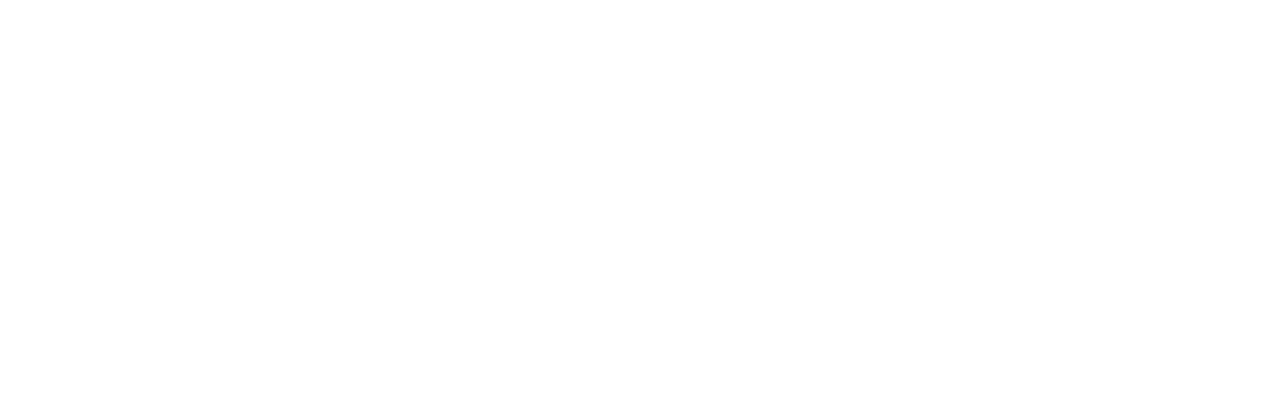
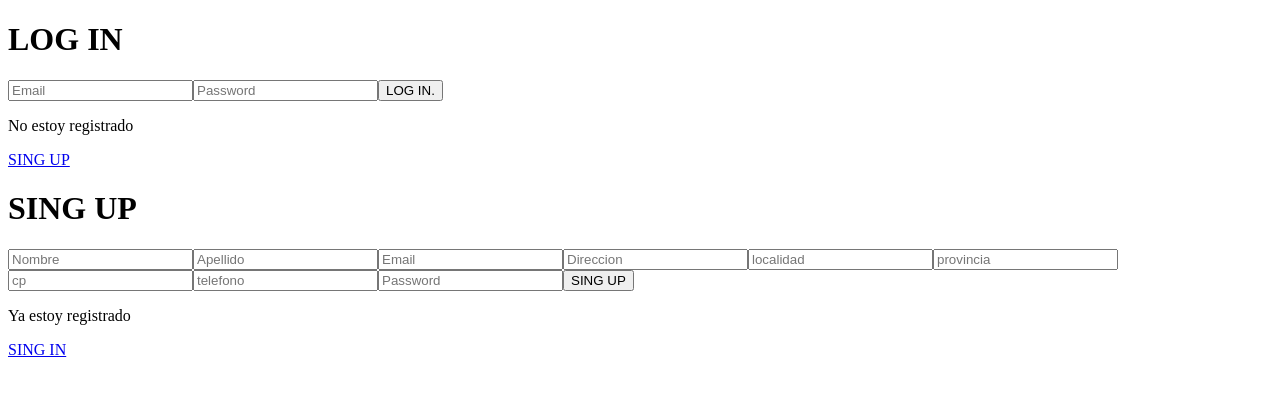
Before and after one commit to AmaiaAretxalde/proyecto-urbegi, an Angular app: page /iniciosesion in a window 1280 px wide. Shown: the top 396 px of the page. Built offline with nearby package versions, Linux system fonts and the light colour scheme; a web font is replaced by a local one.

Commit message:
pagina comun registro-login

```diff
--- a/src/app/app-routing.module.ts
+++ b/src/app/app-routing.module.ts
@@ -1,10 +1,12 @@
 import { NgModule } from '@angular/core';
 import { Routes, RouterModule } from '@angular/router';
 import{InicioComponent} from './inicio/inicio.component';
+import { LoginRegistroComponent } from './login-registro/login-registro.component';
 
 
 const routes: Routes = [
   {path: '', component:InicioComponent},
+  {path: 'iniciosesion', component:LoginRegistroComponent},
 ];
 
 @NgModule({
--- a/src/app/app.component.html
+++ b/src/app/app.component.html
@@ -1 +1 @@
-<app-inicio></app-inicio>
+<router-outlet></router-outlet>
--- /dev/null
+++ b/src/app/login-registro/login-registro.component.html
@@ -0,0 +1,2 @@
+<app-login></app-login>
+<app-registro></app-registro>
--- /dev/null
+++ b/src/app/login-registro/login-registro.component.ts
@@ -0,0 +1,15 @@
+import { Component, OnInit } from '@angular/core';
+
+@Component({
+  selector: 'app-login-registro',
+  templateUrl: './login-registro.component.html',
+  styleUrls: ['./login-registro.component.css']
+})
+export class LoginRegistroComponent implements OnInit {
+
+  constructor() { }
+
+  ngOnInit() {
+  }
+
+}
--- a/src/app/login.service.ts
+++ b/src/app/login.service.ts
@@ -22,4 +22,11 @@
       return response.mensaje;
     }
   }
+
+  async registrarUsuario(nombre:string, apellido:string, email:string, direccion:string, localidad:string, provincia:string, cp:string, telefono:string, password:string) {
+    let response: any = await this.http.post('/api/usuario/registro', { nombre, apellido, email, direccion, localidad, provincia, cp, telefono, password },{headers:{"Content-Type":"application/json"}})
+      .toPromise()
+      console.log(response.mensaje)
+    return response.mensaje;
+  }
 }
--- /dev/null
+++ b/src/app/registro/registro.component.html
@@ -0,0 +1,20 @@
+<div>
+    <h1>SING UP</h1>
+    <input type="text" [(ngModel)]="nombre" name="nombre" placeholder="Nombre" />
+    <input type="text" [(ngModel)]="apellido" name="apellido" placeholder="Apellido" />
+    <input type="text" [(ngModel)]="email" name="email" placeholder="Email" />
+    <input type="text" name="direccion" [(ngModel)]="direccion" placeholder="Direccion" required="required" />
+    <input type="text" name="localidad" [(ngModel)]="localidad" placeholder="localidad" required="required" />
+    <input type="text" name="provincia" [(ngModel)]="provincia" placeholder="provincia" required="required" />
+    <input type="text" name="cp" [(ngModel)]="cp" placeholder="cp" required="required" />
+    <input type="text" name="telefono" [(ngModel)]="telefono" placeholder="telefono" required="required" />
+    <input type="password" name="p" [(ngModel)]="password" placeholder="Password" required="required" />
+    <button (click)="registrarUsuario()">SING UP</button>
+</div>
+
+<div>
+    <p>Ya estoy registrado</p>
+    <a routerLink="../login">SING IN</a>
+    <p>{{mensaje}}
+    </p>
+</div>
--- /dev/null
+++ b/src/app/registro/registro.component.ts
@@ -0,0 +1,28 @@
+import { Component, OnInit } from '@angular/core';
+import { LoginService } from '../login.service';
+
+@Component({
+  selector: 'app-registro',
+  templateUrl: './registro.component.html',
+  styleUrls: ['./registro.component.css']
+})
+export class RegistroComponent {
+  nombre:string = "";
+  apellido:string = "";
+  email:string = "";
+  direccion:string = "";
+  localidad:string = "";
+  provincia:string = "";
+  cp:string = "";
+  telefono:string = "";
+  password:string = "";
+  mensaje:string = "";
+  constructor(public loginService:LoginService) { }
+
+  async registrarUsuario() {
+    this.mensaje = await this.loginService.registrarUsuario(this.nombre, this.apellido, this.email, this.direccion, this.localidad, this.provincia, this.cp, this.telefono, this.password)
+    console.log(this.mensaje)
+  }
+
+
+}
```
Also changed, not shown: src/app/app.module.ts (+9 -2 lines), src/app/login-registro/login-registro.component.css (added), src/app/registro/registro.component.css (added), 2 other files (tests, documents, lock files or other folders).
